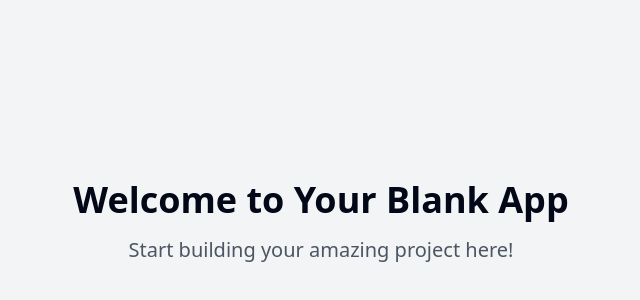
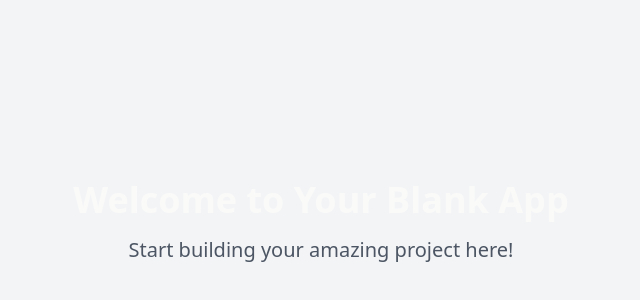
Before and after one commit to MuhammadAman02/hst-ai-aca78ad6-59d0-4334-8d5a-c710ca99e2ff, a React (Vite) app: page / in a window 1280 px wide. Shown: the part 178-478 px from the top of the page, without its empty margins (319-959 px from the left). Built offline with nearby package versions, Linux system fonts and the light colour scheme.

Commit message:
update file

```diff
--- a/src/index.css
+++ b/src/index.css
@@ -2,100 +2,28 @@
 @tailwind components;
 @tailwind utilities;
 
-@layer base {
-  :root {
-    --background: 0 0% 100%;
-    --foreground: 222.2 84% 4.9%;
-
-    --card: 0 0% 100%;
-    --card-foreground: 222.2 84% 4.9%;
-
-    --popover: 0 0% 100%;
-    --popover-foreground: 222.2 84% 4.9%;
-
-    --primary: 222.2 47.4% 11.2%;
-    --primary-foreground: 210 40% 98%;
-
-    --secondary: 210 40% 96.1%;
-    --secondary-foreground: 222.2 47.4% 11.2%;
-
-    --muted: 210 40% 96.1%;
-    --muted-foreground: 215.4 16.3% 46.9%;
-
-    --accent: 210 40% 96.1%;
-    --accent-foreground: 222.2 47.4% 11.2%;
-
-    --destructive: 0 84.2% 60.2%;
-    --destructive-foreground: 210 40% 98%;
-
-    --border: 214.3 31.8% 91.4%;
-    --input: 214.3 31.8% 91.4%;
-    --ring: 222.2 84% 4.9%;
-
-    --radius: 0.5rem;
-
-    --sidebar-background: 0 0% 98%;
-
-    --sidebar-foreground: 240 5.3% 26.1%;
-
-    --sidebar-primary: 240 5.9% 10%;
-
-    --sidebar-primary-foreground: 0 0% 98%;
-
-    --sidebar-accent: 240 4.8% 95.9%;
-
-    --sidebar-accent-foreground: 240 5.9% 10%;
-
-    --sidebar-border: 220 13% 91%;
-
-    --sidebar-ring: 217.2 91.2% 59.8%;
-  }
-
-  .dark {
-    --background: 222.2 84% 4.9%;
-    --foreground: 210 40% 98%;
-
-    --card: 222.2 84% 4.9%;
-    --card-foreground: 210 40% 98%;
-
-    --popover: 222.2 84% 4.9%;
-    --popover-foreground: 210 40% 98%;
-
-    --primary: 210 40% 98%;
-    --primary-foreground: 222.2 47.4% 11.2%;
-
-    --secondary: 217.2 32.6% 17.5%;
-    --secondary-foreground: 210 40% 98%;
-
-    --muted: 217.2 32.6% 17.5%;
-    --muted-foreground: 215 20.2% 65.1%;
-
-    --accent: 217.2 32.6% 17.5%;
-    --accent-foreground: 210 40% 98%;
-
-    --destructive: 0 62.8% 30.6%;
-    --destructive-foreground: 210 40% 98%;
-
-    --border: 217.2 32.6% 17.5%;
-    --input: 217.2 32.6% 17.5%;
-    --ring: 212.7 26.8% 83.9%;
-    --sidebar-background: 240 5.9% 10%;
-    --sidebar-foreground: 240 4.8% 95.9%;
-    --sidebar-primary: 224.3 76.3% 48%;
-    --sidebar-primary-foreground: 0 0% 100%;
-    --sidebar-accent: 240 3.7% 15.9%;
-    --sidebar-accent-foreground: 240 4.8% 95.9%;
-    --sidebar-border: 240 3.7% 15.9%;
-    --sidebar-ring: 217.2 91.2% 59.8%;
-  }
+:root {
+  --background: 20 14.3% 4.1%;
+  --foreground: 60 9.1% 97.8%;
+  --card: 20 14.3% 4.1%;
+  --card-foreground: 60 9.1% 97.8%;
+  --popover: 20 14.3% 4.1%;
+  --popover-foreground: 60 9.1% 97.8%;
+  --primary: 47.9 95.8% 53.1%;
+  --primary-foreground: 26 83.3% 14.1%;
+  --secondary: 12 6.5% 15.1%;
+  --secondary-foreground: 60 9.1% 97.8%;
+  --muted: 12 6.5% 15.1%;
+  --muted-foreground: 24 5.4% 63.9%;
+  --accent: 12 6.5% 15.1%;
+  --accent-foreground: 60 9.1% 97.8%;
+  --destructive: 0 62.8% 30.6%;
+  --destructive-foreground: 60 9.1% 97.8%;
+  --border: 12 6.5% 15.1%;
+  --input: 12 6.5% 15.1%;
+  --ring: 35.5 91.7% 32.9%;
 }
 
-@layer base {
-  * {
-    @apply border-border;
-  }
-
-  body {
-    @apply bg-background text-foreground;
-  }
+body {
+  @apply bg-background text-foreground;
 }
```
